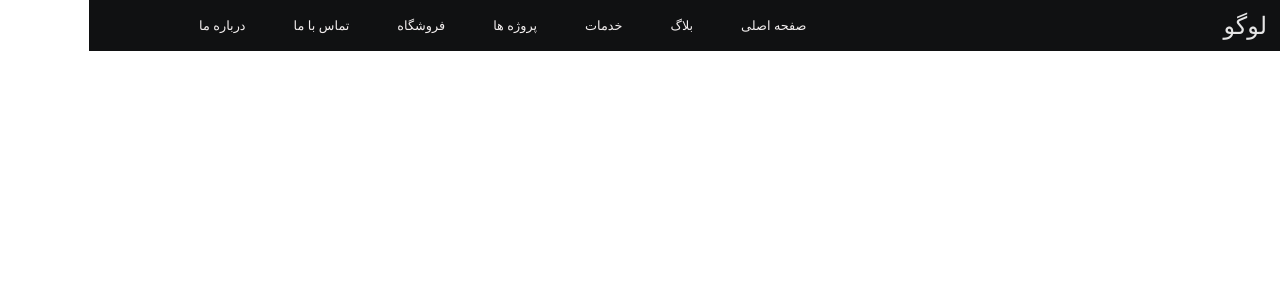
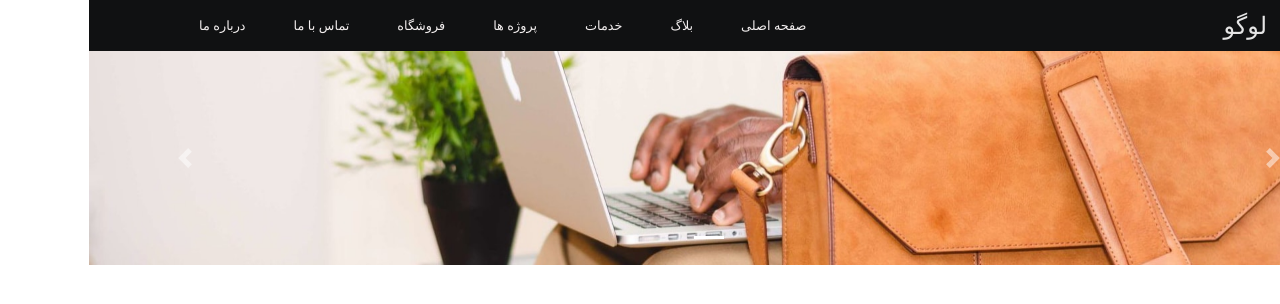
Before and after one commit to baharb68/my-first-design, a React (Create React App) app: page / in a window 1280 px wide. Shown: the top 304 px of the page. Built offline with nearby package versions, Linux system fonts and the light colour scheme; a web font is replaced by a local one.

Commit message:
creating carousel component and modifying it

```diff
--- a/src/App.js
+++ b/src/App.js
@@ -7,6 +7,7 @@ import 'popper.js';
 import 'bootstrap';
 import 'vazir-font/dist/font-face.css';
 import Navbar from './components/navbar/Navbar'
+import Carousel from './components/carousel/Carousel'
 
 function App() {
   return (
@@ -14,6 +15,7 @@ function App() {
       <div className="container-fluid bg-black">
         <Navbar logo="لوگو" />
       </div>
+      <Carousel />
     </div>
   );
 }
--- /dev/null
+++ b/src/components/carousel/Carousel.jsx
@@ -0,0 +1,40 @@
+import React, { Component } from 'react'
+import header from '../img/header.jpg'
+
+export default class Carousel extends Component {
+    render() {
+        return (
+            <div id="carouselExampleIndicators" class="carousel slide" data-ride="carousel">
+            <ol class="carousel-indicators">
+              <li data-target="#carouselExampleIndicators" data-slide-to="0" class="active"></li>
+              {/* <li data-target="#carouselExampleIndicators" data-slide-to="1"></li>
+              <li data-target="#carouselExampleIndicators" data-slide-to="2"></li> */}
+            </ol>
+            <div class="carousel-inner">
+              <div class="carousel-item active position-relative">
+                <img src={header} class="d-block w-100" alt="..." />
+                <div className="d-none d-md-flex flex-md-column d-md-block align-items-start position-absolute w-50">
+                    <h2 className="font-weight-bold">{this.props.title}</h2>
+                    <p className="text-right mt-3">{this.props.content}</p>
+                    <button className="mr-auto text-white mt-4">{this.props.buttontxt}<img src={this.props.btnicon} alt="" className="mr-2"/></button>
+                </div>
+              </div>
+              {/* <div class="carousel-item">
+                <img src="..." class="d-block w-100" alt="..." />
+              </div>
+              <div class="carousel-item">
+                <img src="..." class="d-block w-100" alt="..." />
+              </div> */}
+            </div>
+            <a class="carousel-control-prev" href="#carouselExampleIndicators" role="button" data-slide="prev">
+              <span class="carousel-control-prev-icon" aria-hidden="true"></span>
+              <span class="sr-only">Previous</span>
+            </a>
+            <a class="carousel-control-next" href="#carouselExampleIndicators" role="button" data-slide="next">
+              <span class="carousel-control-next-icon" aria-hidden="true"></span>
+              <span class="sr-only">Next</span>
+            </a>
+          </div>
+        )
+    }
+}
```
